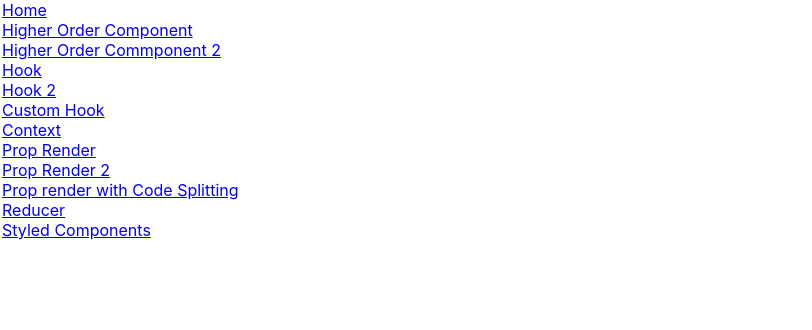
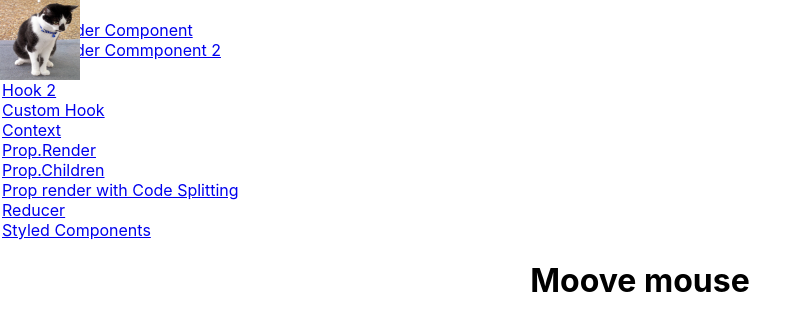
Before and after one commit to jacobzouzou/routed-react-app, a React (Create React App) app: page /propChildren in a window 1280 px wide. Shown: the top 330 px of the page, without its empty margins (0-812 px from the left). Built offline with nearby package versions, Linux system fonts and the light colour scheme.

Commit message:
refact props.render and props.children

```diff
--- a/src/App.js
+++ b/src/App.js
@@ -13,7 +13,7 @@ import HelloWorld from "./components/ContextApi"
 import CustomHook from "./components/CustomHook"
 import GithubUser from "./components/GithubUser"
 import WrappedButton from "./components/HOC"
-import WrappedMouse from "./components/HOC _2"
+import WrappedMouse from "./components/HOC_2"
 import CodSplitting from "./components/CodeSplitting"
 import StyledComponent from "./components/StyledComponent"
 
@@ -29,8 +29,8 @@ function App() {
                     <Link className="navItem" to={"/hook2"}>Hook 2</Link><br />
                     <Link className="navItem" to={"/customhook"}>Custom Hook</Link><br />
                     <Link className="navItem" to={"/context"}>Context</Link><br />
-                    <Link className="navItem" to={"/proprender"}>Prop Render </Link><br />
-                    <Link className="navItem" to={"/proprender2"}>Prop Render 2</Link><br />
+                    <Link className="navItem" to={"/propRender"}>Prop.Render </Link><br />
+                    <Link className="navItem" to={"/propChildren"}>Prop.Children</Link><br />
                     <Link className="navItem" to={"/codeSplitting"}>Prop render with Code Splitting</Link><br />
                     <Link className="navItem" to={"/reducer"}>Reducer</Link><br />
                     <Link className="navItem" to={"/styledComponent"}>Styled Components</Link>
@@ -58,8 +58,8 @@ function App() {
                     <Route path={`/hook2`} component={Checkbox} />
                     <Route path={`/customhook`} component={CustomHook} />
                     <Route path={`/context`} component={HelloWorld} />
-                    <Route path={`/proprender`} component={MouseTraker} />
-                    <Route path={`/proprender2`} component={MouseTracker2} />
+                    <Route path={`/propRender`} component={MouseTraker} />
+                    <Route path={`/propChildren`} component={MouseTracker2} />
                     <Route path={`/reducer`} component={Checkbox2} />
                     {/*in line rendering */}
                     <Route
--- a/src/components/HOC _2.js
+++ b/src/components/HOC_2.js
@@ -8,8 +8,8 @@ function withMouse(Component) {
   return class extends React.Component {
     render() {
       return (
-        <Mouse render={mouse => (
-          <Component {...this.props} mouse={mouse} />
+        <Mouse render={mousePosition => (
+          <Component {...this.props} position={mousePosition} />
         )} />
       );
     }
@@ -17,7 +17,7 @@ function withMouse(Component) {
 }
 
 const MyMouse = () => {
-  return <Mouse render={position => (<Cat mouse={position} />)}/>
+  return <Mouse render={mousePosition => (<Cat position={mousePosition} />)}/>
 }
 
 const WrappedMouse = withMouse(MyMouse);
--- a/src/components/PropChildren.js
+++ b/src/components/PropChildren.js
@@ -1,6 +1,6 @@
 /*
-    Props render: a technic that consist to share code between components from a function: "props.render"
-    component with prop render: receive a function, call it, rather build its own logic
+    Props render: technic that consists to share code between components from a function: "props.children()"
+    component with "prop.children()": receive a function, call it, rather build its own logic
 */
 import React from 'react';
 // import {PropTypes} from 'react';
@@ -11,7 +11,7 @@ export class Cat extends React.Component {
     render() {
       const mouse = this.props.mouse;
       return (
-        <img src={cat } width="150" height="100"
+        <img src={cat } width="80" height="80"
         style={{ position: 'absolute', left: mouse.x, top: mouse.y }}  alt=""/>
       );
     }
```
